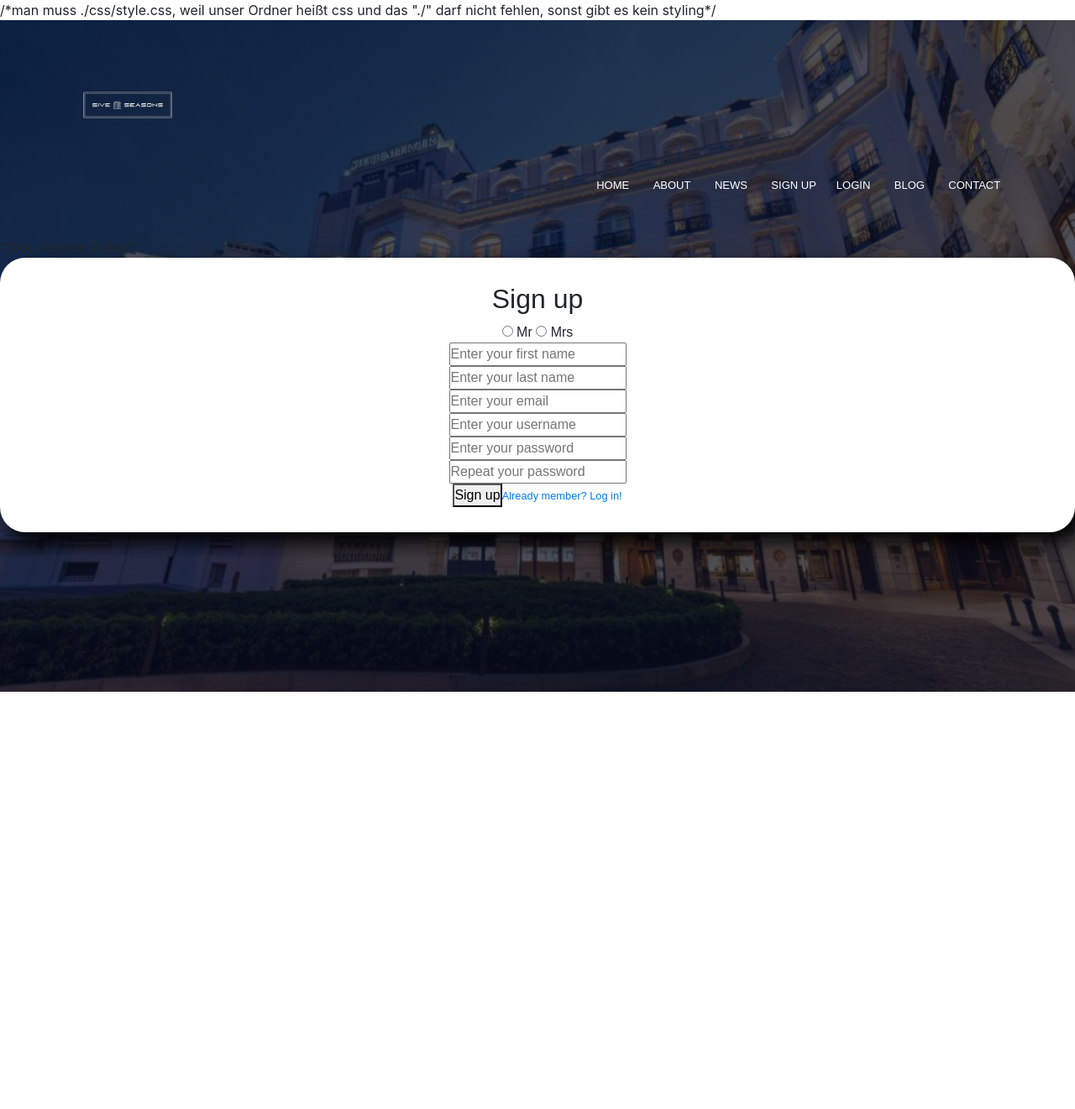
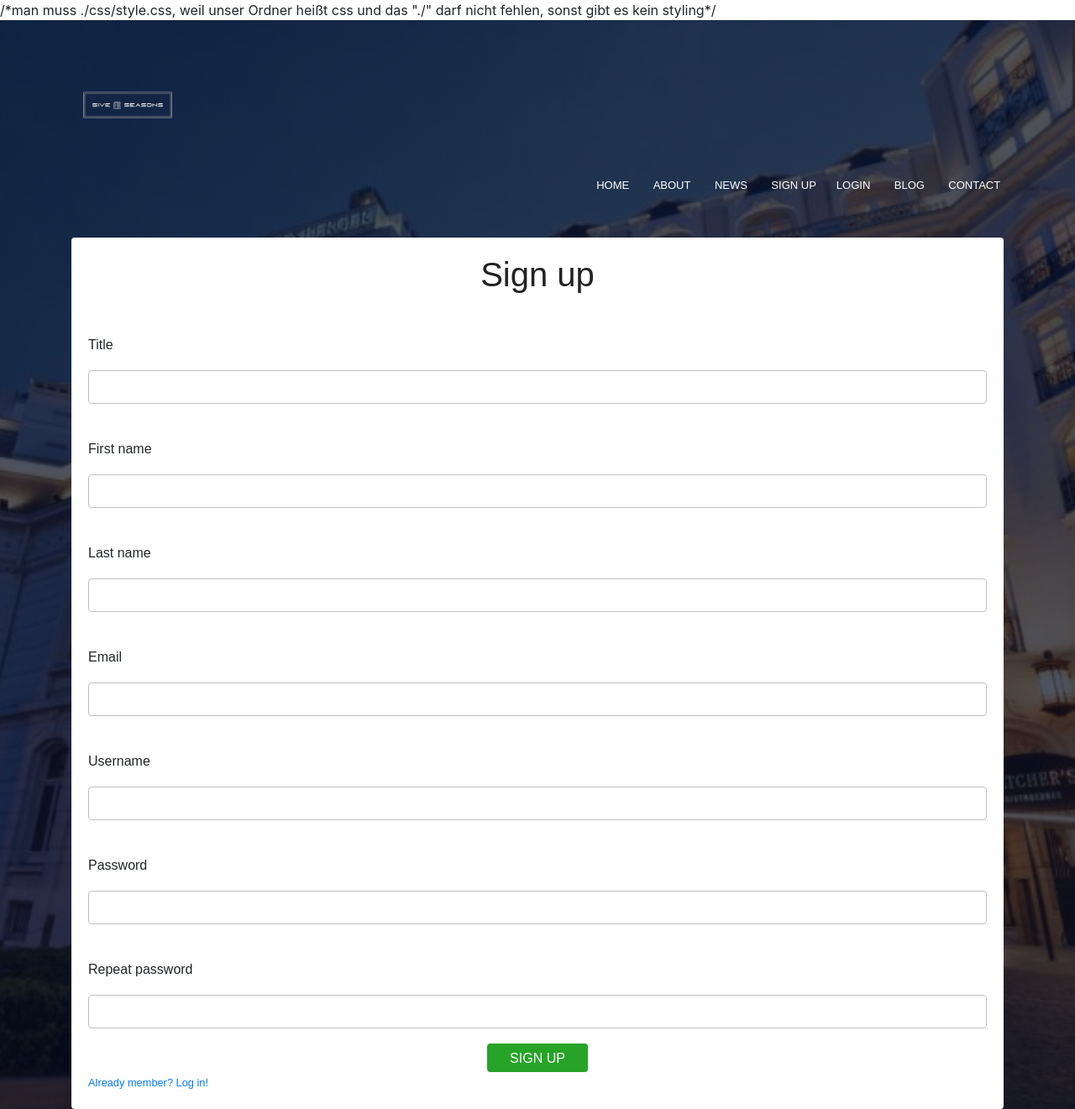
Before and after one commit to Guney128/WebProject, a PHP site: page /Register.php in a window 1280 px wide. Shown: the whole page at 84% size. Before the commit the page ends 824 px from the top, so only its background shows below. Run offline with PHP 8.4, Linux system fonts and the light colour scheme.

Commit message:
Add files via upload

```diff
--- a/Register.php
+++ b/Register.php
@@ -2,19 +2,38 @@
     include_once 'header.php';
 ?>
     <section class="signup-form">
-    /*login register styling*/
-    <div class="wrapper-main">
-        <h2>Sign up</h2>
+    <div class="container">
         <form action="includes/signup.inc.php" method="post">
-            <input name="Salutation" type="radio" value="Mr" /> Mr
-            <input name="Salutation" type="radio" value="Mrs" /> Mrs
-            <br><input type="text" name="fname" placeholder="Enter your first name">
-            <br><input type="text" name="lname" placeholder="Enter your last name">
-            <br><input type="text" name="email" placeholder="Enter your email">
-            <br><input type="text" name="uid" placeholder="Enter your username">
-            <br><input type="password" name="pwd" placeholder="Enter your password">
-            <br><input type="password" name="pwdrepeat" placeholder="Repeat your password">
-            <br><button type="submit" name="submit">Sign up</button><a href="login.php"><small>Already member? Log in!</small></a>
+        <h1>Sign up</h1>
+          <div class="form-group">
+            <br><label for="title">Title</label>
+            <br><input type="text" name="title" class="form-control" required>
+          </div>
+          <div class="form-group">
+            <br><label for="fname">First name</label>
+            <br><input type="text" name="fname" class="form-control" required>
+          </div>
+          <div class="form-group">
+            <br><label for="lname">Last name</label>
+            <br><input type="text" name="lname" class="form-control" required>
+          </div>
+          <div class="form-group">
+            <br><label for="email">Email</label>
+            <br><input type="text" name="email" class="form-control" required>
+          </div>
+          <div class="form-group">
+            <br><label for="uid">Username</label>
+            <br><input type="text" name="uid" class="form-control" required>
+          </div>
+          <div class="form-group">
+            <br><label for="pwd">Password</label>
+            <br><input type="password" name="pwd" class="form-control" required>
+          </div>
+          <div class="form-group">
+            <br><label for="pwdrepeat">Repeat password</label>
+            <br><input type="password" name="pwdrepeat" class="form-control" required>
+          </div>
+            <input type="submit" class="btn" value="Sign up"></button><br><a href="login.php"><small>Already member? Log in!</small></a>
         </form>
     </div>
         <?php
--- a/css/style.css
+++ b/css/style.css
@@ -6,7 +6,7 @@
 .header{
     min-height: 100vh;
     width: 100%;
-    background-image: linear-gradient(rgba(4,9,30,0.7),rgba(4,9,30,0.7)), url(images/banner2.jpg);
+    background-image: linear-gradient(rgba(4,9,30,0.7),rgba(4,9,30,0.7)), url(../img/banner2.jpg);
     background-position: center;
     background-size: cover;
     position: relative;
@@ -198,10 +198,48 @@ h3{
     position: absolute;
 }
 /*login register styling, muss noch bisschen bearbeitet werden*/
-.wrapper-main{
-    border-radius: 30px;
-    box-shadow: 12px 12px 22px rgb(0, 0, 0);
-    padding: 30px;
+.container{
+    margin: auto;
+    width: 500px;
+    max-width: 90%;
+}
+.container form{
+    width: 100%;
+    height: 100%;
+    padding: 20px;
     background: white;
+    border-radius: 4px;
+    box-shadow: 0 8px 16x rgba(0, 0, 0, .3);
+}
+.container form h1{
     text-align: center;
+    margin-bottom: 24px;
+    color: #222;
 }
+.container form .form-control{
+    width: 100%;
+    height: 40px;
+    background: white;
+    border-radius: 4px;
+    border: 1px solid silver;
+    margin: 10px 0 18px 0;
+    padding: 0 18px;
+}
+.container form .btn{
+    margin-left: 50%;
+    transform: translateX(-50%);
+    width: 120px;
+    height: 34px;
+    border: none;
+    outline: none;
+    background: #27a327;
+    transition: .1s;
+    cursor: pointer;
+    font-size: 16px;
+    text-transform: uppercase;
+    border-radius: 4px;
+    color: white;
+}
+.container form .btn:hover{
+    opacity: .7;
+}
--- a/index.php
+++ b/index.php
@@ -43,7 +43,6 @@
         sed diam nonumy eirmod tempor invidunt ut labore et de.</p>
 <div class ="row">
     <div class="rooms-col">
-        /*Bilder dürfen nicht im htm format sein, war glaub ich wegen github so, muss immer .jpg sein, außerem muss man wie beim css ./img(so heißt der img ordner bei mir, sollte bei uns gleich sein)...*/
         <img src="./img/bedroom1.jpg">
         <div class="layer">
             <h3>MIAMI</h3>
```
Also changed, not shown: login.php (+13 -8 lines).
